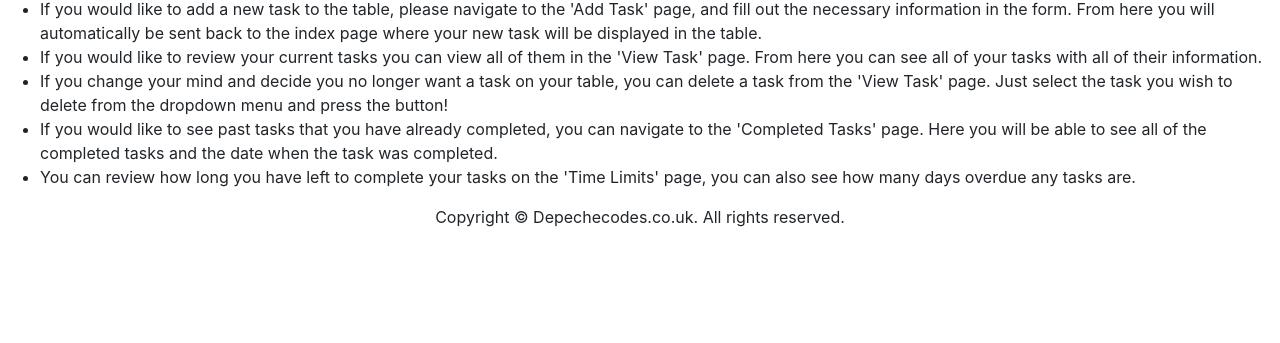
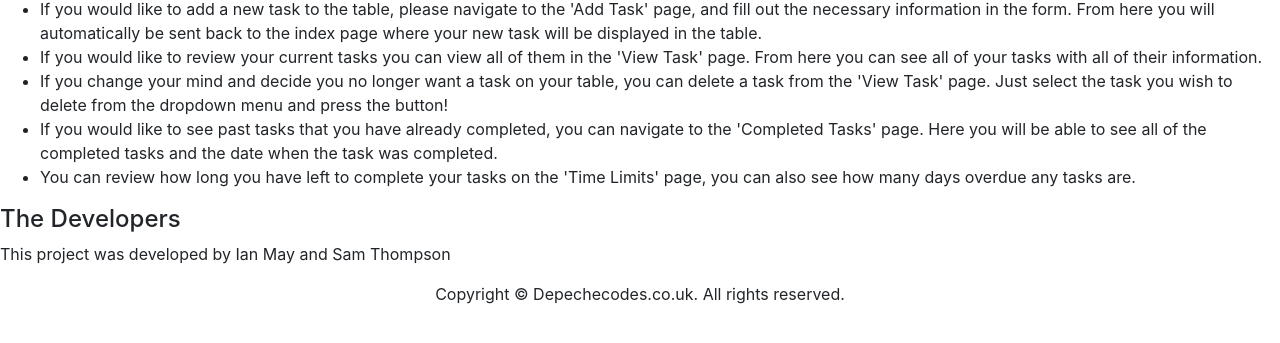
Before and after one commit to Sam-Ian/Eisenhowers-Quadrant, a Flask app: page /learn-more in a window 1280 px wide. Shown: the part 224-567 px from the top of the page. Run offline with Flask 2, Linux system fonts and the light colour scheme; some libraries are stand-ins or nearby versions.

Commit message:
fixed a bug

```diff
--- a/myapp/app.py
+++ b/myapp/app.py
@@ -49,7 +49,7 @@ def index():
                 row['Task Complete'] = 'Y'
 
         with open('Eisenhower.csv', 'w', newline='', encoding='utf-8') as csv_file_write:
-            csv_writer = csv.DictWriter(csv_file_write, fieldnames=('Task ID', 'Task', 'Urgent/Important', 'Task Complete', 'Date Added', 'Date Completed'))
+            csv_writer = csv.DictWriter(csv_file_write, fieldnames=('Task ID', 'Task', 'Urgent/Important', 'Task Complete', 'Date Added', 'Date Completed', 'Time Limit'))
             csv_writer.writeheader()
             csv_writer.writerows(full_dict_data)
 
--- a/myapp/templates/learn_more.html
+++ b/myapp/templates/learn_more.html
@@ -11,4 +11,6 @@
     <li>If you would like to see past tasks that you have already completed, you can navigate to the 'Completed Tasks' page. Here you will be able to see all of the completed tasks and the date when the task was completed.</li>
     <li>You can review how long you have left to complete your tasks on the 'Time Limits' page, you can also see how many days overdue any tasks are.</li>
 </ul>
+<h4>The Developers</h4>
+<p>This project was developed by Ian May and Sam Thompson</p>
 {% endblock %}
```
Also changed, not shown: myapp/Eisenhower.csv (line endings or trailing spaces).
